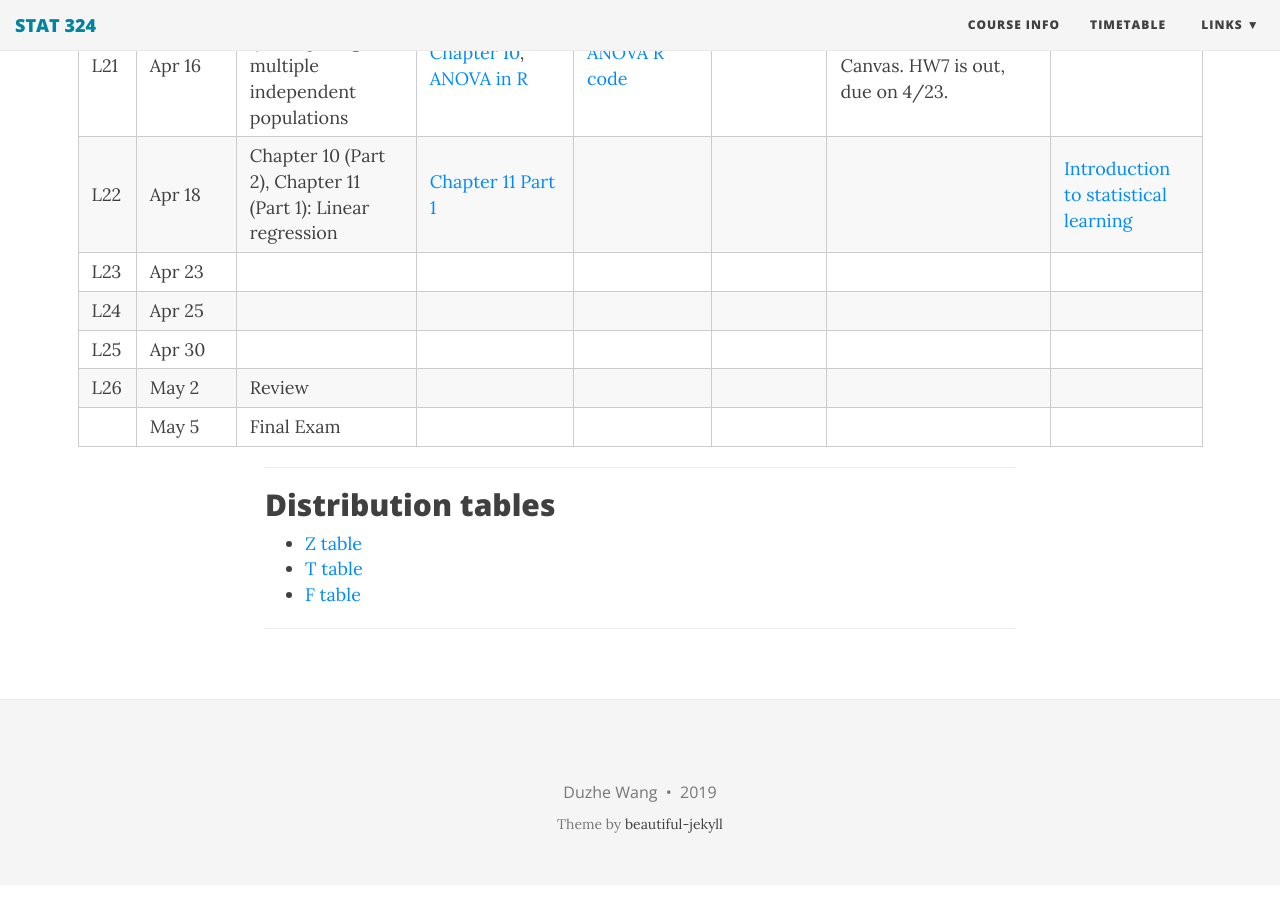
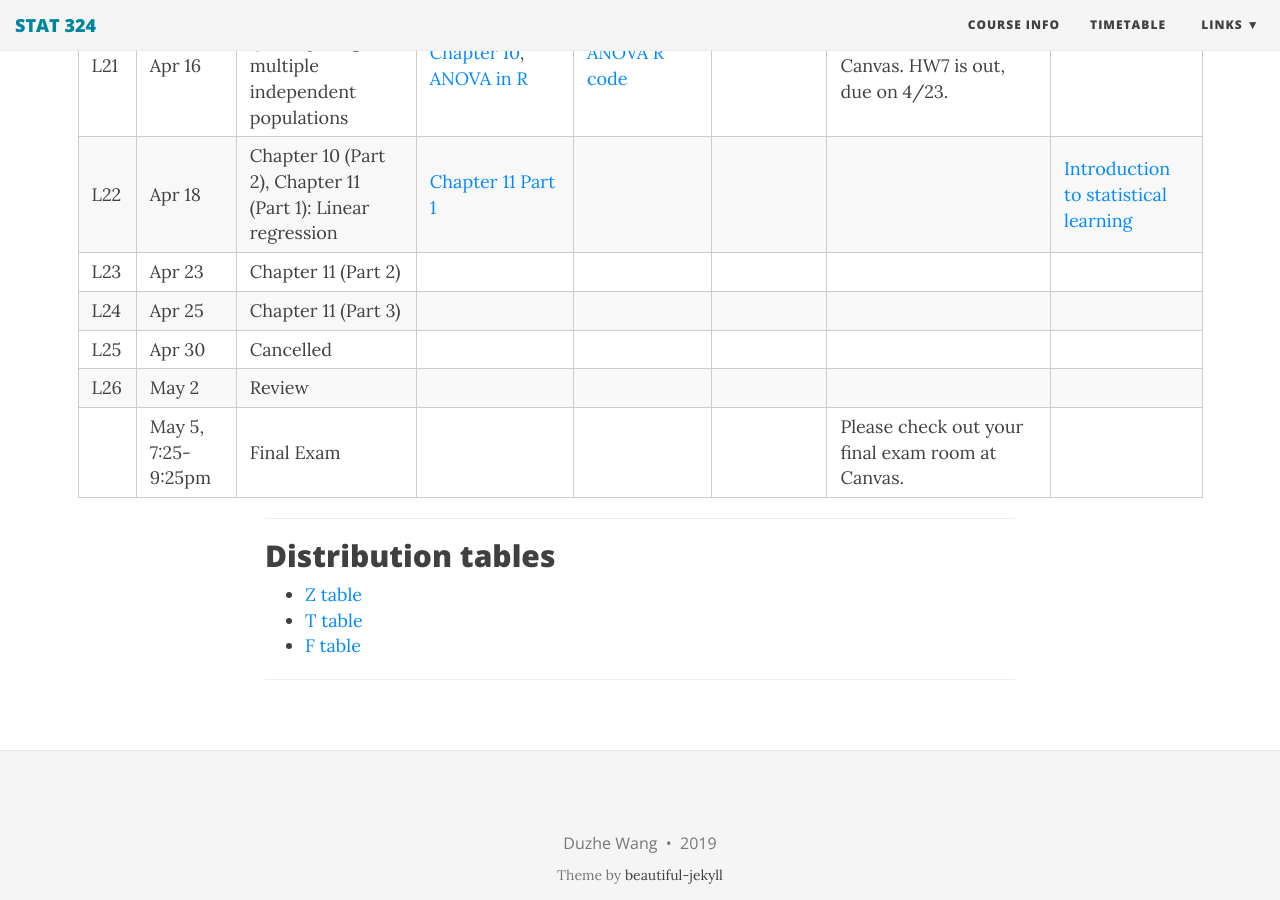
Before and after one commit to duzhewang/stat324, a Jekyll site: the page built from timetable.md, in a window 1280 px wide and 900 px high, scrolled down 2413 px. Built offline with Jekyll 4.4.1, drawn with Linux system fonts in a browser that asks for light colours; nearby versions of some CDN libraries.

Commit message:
Update timetable.md

```diff
--- a/timetable.md
+++ b/timetable.md
@@ -35,11 +35,11 @@ css: /css/wide_table.css
 |  | Apr 11 |Exam 2 |      |     |   |  |  |
 |L21 | Apr 16 | Chapter 10 (Part 1): comparing multiple independent populations |   [Chapter 10](https://github.com/dzwang91/stat324/raw/gh-pages/lectures/chapter10.pdf),   [ANOVA in R](https://github.com/dzwang91/stat324/raw/gh-pages/lectures/ANOVAinR.pdf)|  [ANOVA R code](https://github.com/dzwang91/stat324/raw/gh-pages/R/anova.R)   |  |Download F table from Canvas. HW7 is out, due on 4/23. |  |
 |L22 | Apr 18 |Chapter 10 (Part 2), Chapter 11 (Part 1): Linear regression |[Chapter 11 Part 1](https://github.com/dzwang91/stat324/raw/gh-pages/lectures/chapter11-1.pdf)|   |    |  | [Introduction to statistical learning](https://github.com/dzwang91/stat324/raw/gh-pages/lectures/introSL.pdf)|
-|L23 | Apr 23 | |  |     |  |  |      |
-| L24 | Apr 25 | |       |  |  |  |  |
-|L25 | Apr 30 | |  |     |   |  |  |
+|L23 | Apr 23 | Chapter 11 (Part 2)|  |     |  |  |      |
+| L24 | Apr 25 |Chapter 11 (Part 3) |       |  |  |  |  |
+|L25 | Apr 30 |Cancelled |  |     |   |  |  |
 |L26 | May 2 | Review  |        |     |    |  |  |
-| | May 5  |Final Exam |         |     |    |  |  |
+| | May 5, 7:25-9:25pm  |Final Exam |         |     |    | Please check out your final exam room at Canvas.  |  |
 
 -----------------------------------------------------------------------------------------------
 ## Distribution tables
```
